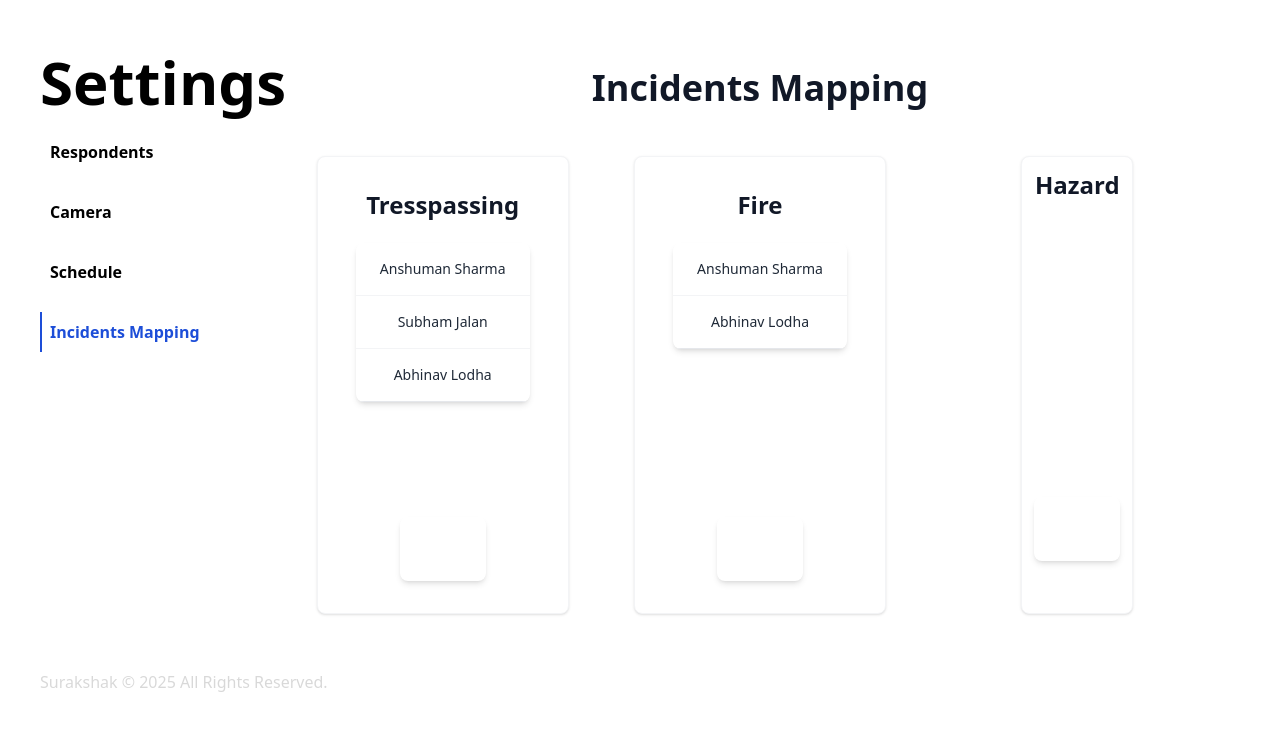
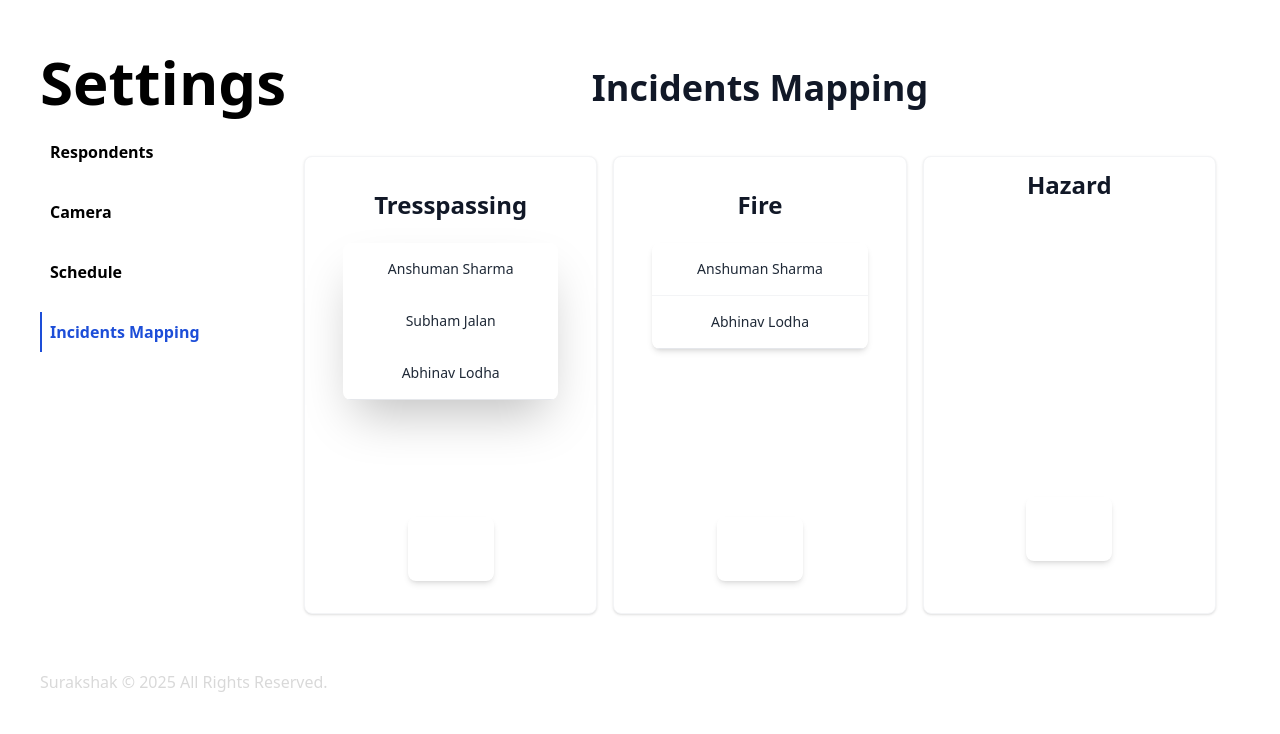
Before and after one commit to Offset-official/surakshak, a Django app: page /settings/incidents_mapping in a window 1280 px wide. Shown: the part 144-878 px from the top of the page. Run offline with Django 5.2, Linux system fonts and the light colour scheme; data comes from the database, SQL or seed files in the repository; both versions use the stored data as it was after the commit; parts of the project's set-up code (start-up, migrations or seed data) failed here and were passed over; some libraries are stand-ins or nearby versions.

Commit message:
random edits

```diff
--- a/surakshak/templates/settings/incidents_map.html
+++ b/surakshak/templates/settings/incidents_map.html
@@ -94,18 +94,18 @@
             <h2 class="text-3xl font-bold leading-tight text-gray-900 dark:text-white lg:text-4xl">Incidents Mapping
             </h2>
         </div>
-        <div class="space-y-8 lg:grid lg:grid-cols-3 sm:gap-6 xl:gap-10 lg:space-y-0">
+        <div class="space-y-8 lg:grid lg:grid-cols-3 sm:gap-3 xl:gap-4 lg:space-y-0">
             <!-- Card - 1 -->
             <div
-                class="flex flex-col p-6 mx-auto text-center text-gray-900 bg-white rounded-lg border border-gray-100 shadow dark:border-gray-600 xl:p-8 dark:bg-gray-800 dark:text-white">
+                class="flex flex-col p-6 mx-max text-center text-gray-900 bg-white rounded-lg border border-gray-100 shadow dark:border-gray-900 xl:p-8 dark:bg-gray-700 dark:text-white">
                 <h3 class="mb-4 text-2xl font-semibold">Tresspassing</h3>
 
                 <!-- Table -->
                 <div class="p-1.5 min-w-full inline-block justify-center h-[35vh]">
-                    <div class="overflow-hidden shadow-md rounded-lg">
-                        <div class="table border-collapse table-auto w-full divide-y divide-gray-100">
+                    <div class="overflow-hidden shadow-2xl rounded-lg">
+                        <div class="table border-collapse table-auto w-full">
                             <div
-                                class="table-row-group divide-y divide-gray-100 border-b dark:bg-gray-800 dark:border-gray-700">
+                                class="table-row-group border-b dark:bg-gray-800 dark:border-gray-800">
                                 {% for incident_mapping in incident_mappings %}
                                 {% if incident_mapping.type_name == 'Tresspassing' %}
                                 {% for member in incident_mapping.respondents %}
@@ -136,7 +136,7 @@
 
         <!-- Card - 2 -->
         <div
-            class="flex flex-col p-6 mx-auto max-w-lg text-center text-gray-900 bg-white rounded-lg border border-gray-100 shadow dark:border-gray-600 xl:p-8 dark:bg-gray-800 dark:text-white">
+        class="flex flex-col p-6 mx-max text-center text-gray-900 bg-white rounded-lg border border-gray-100 shadow dark:border-gray-900 xl:p-8 dark:bg-gray-700 dark:text-white">
             <h3 class="mb-4 text-2xl font-semibold">Fire</h3>
 
             <!-- Table -->
@@ -174,7 +174,7 @@
 
     <!-- Card - 3 -->
     <div
-        class="flex flex-col p-6 mx-auto max-w-lg text-center text-gray-900 bg-white rounded-lg border border-gray-100 shadow dark:border-gray-600 xl:p-3 dark:bg-gray-800 dark:text-white">
+        class="flex flex-col p-6 mx-max max-w-lg text-center text-gray-900 bg-white rounded-lg border border-gray-100 shadow dark:border-gray-600 xl:p-3 dark:bg-gray-800 dark:text-white">
         <h3 class="mb-4 text-2xl font-semibold">Hazard</h3>
 
         <!-- Table -->
--- a/surakshak/views.py
+++ b/surakshak/views.py
@@ -273,7 +273,6 @@ def incidents_mapping_page(request):
 
     ## Filtering for fire
     fire_ids = (IncidentType.objects.filter(type_name="Fire").values_list('id', flat=True))
-
     fire_avail_respondents = Respondent.objects.exclude(incident_types__in=fire_ids)
     fire_avail_serialized = RespondentSerializer(fire_avail_respondents, many=True).data
 
```
Also changed, not shown: db.sqlite3.
